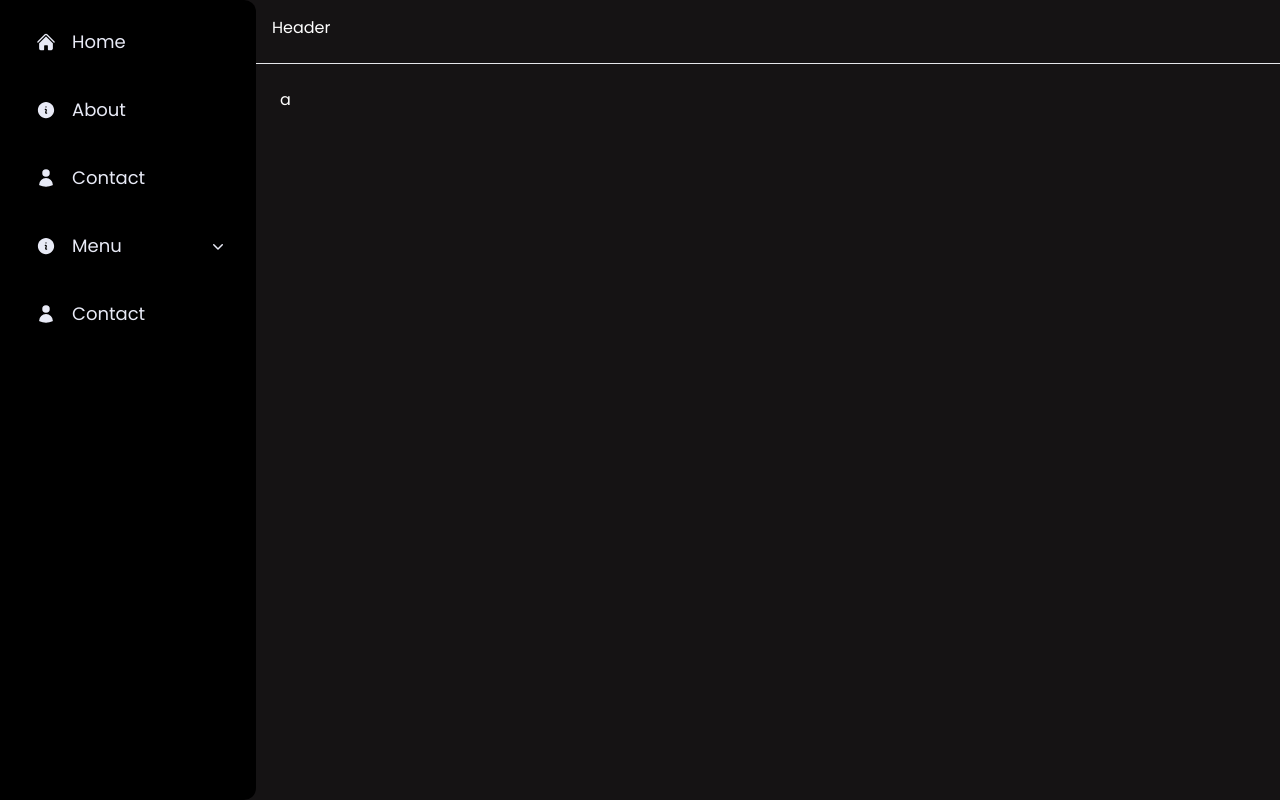
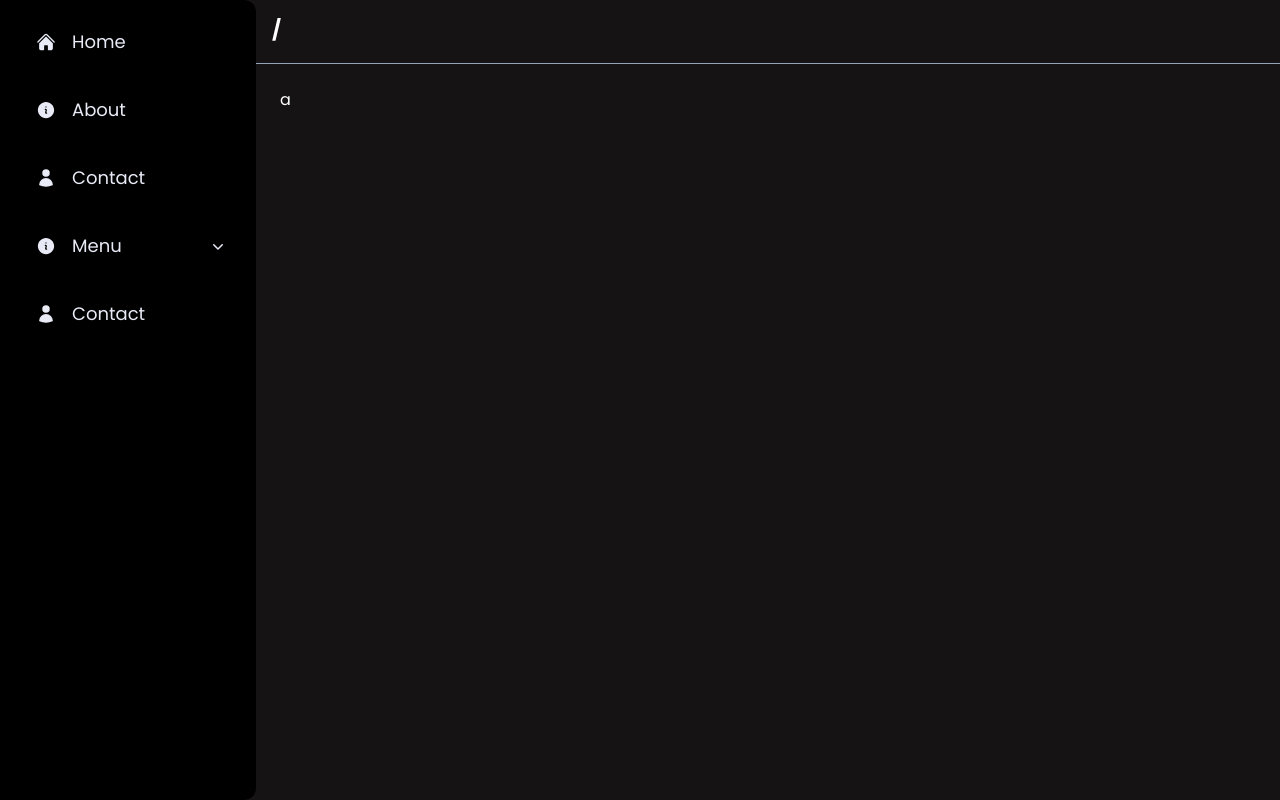
Before and after one commit to LuccaHeineck/sistema-de-recursos, a React (Create React App) app in the folder Frontend/recursos-front/: page / in a window 1280 px wide. Built offline with nearby package versions, Linux system fonts and the light colour scheme.

Commit message:
Header ajustado

```diff
--- a/Frontend/recursos-front/src/components/Header/index.js
+++ b/Frontend/recursos-front/src/components/Header/index.js
@@ -1,7 +1,11 @@
+import { useLocation } from "react-router-dom";
+
 const Header = () => {
+  const location = useLocation();
+
   return (
-    <header className="bg-customGrey border-b-1 text-white p-4 h-16">
-      <h1>Header</h1>
+    <header className="bg-customGrey border-b-1 border-slate-400 text-white p-4 h-16">
+      <h1 className="text-xl font-bold">{location.pathname}</h1>
     </header>
   );
 };
```
